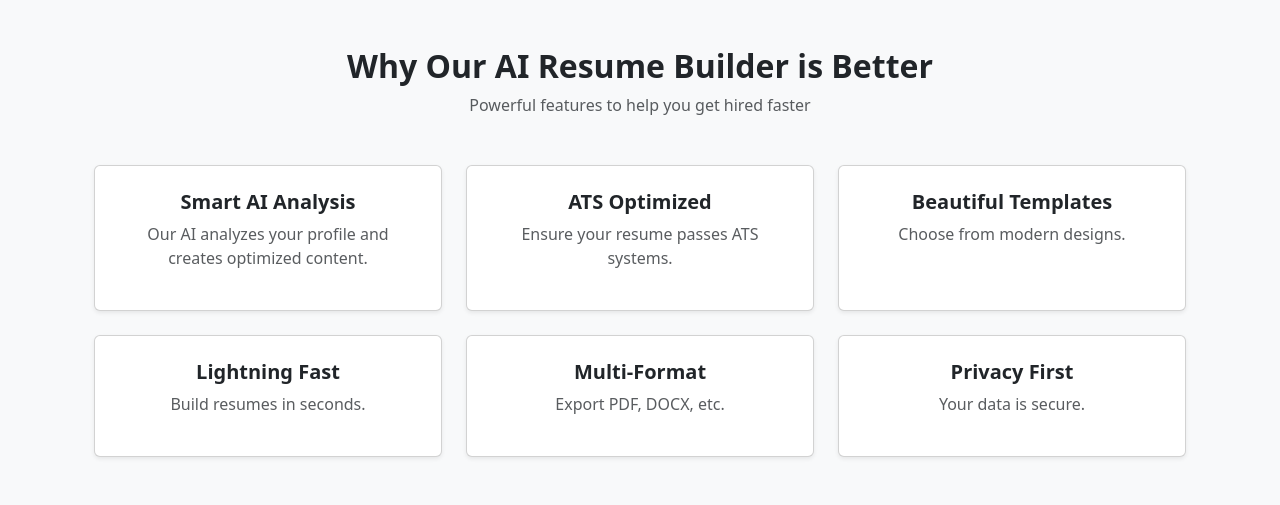
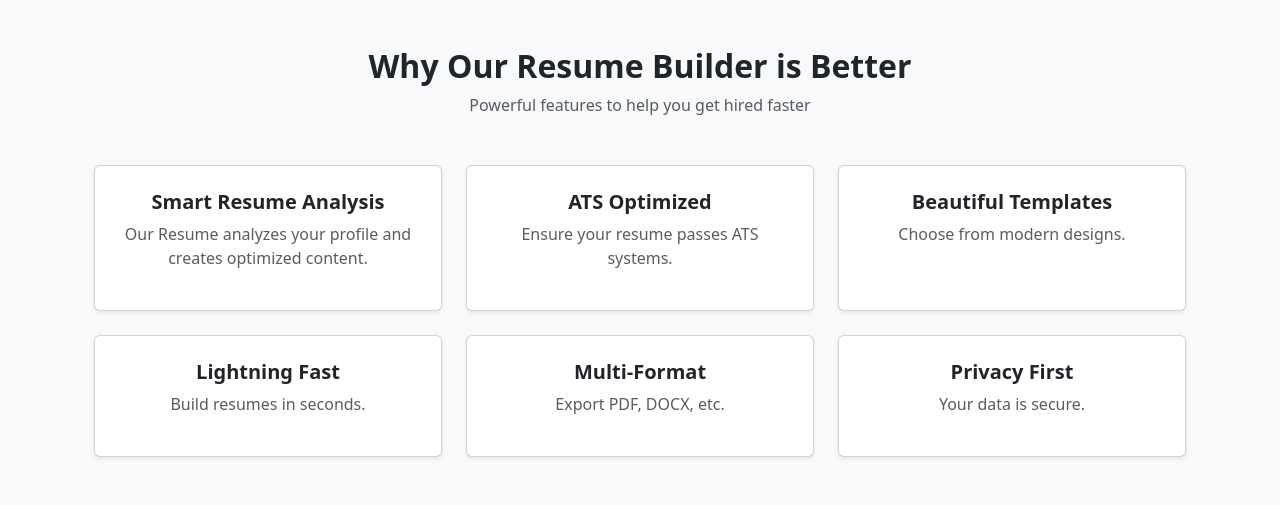
Before and after one commit to Ri-n-jpg/AI-Resume-Builder, a Django app: page / in a window 1280 px wide. Shown: the part 581-1086 px from the top of the page. Run offline with Django 5.2, Linux system fonts and the light colour scheme; a user stored in the database is signed in.

Commit message:
updated code

```diff
--- a/ai_resume/resume/templates/base.html
+++ b/ai_resume/resume/templates/base.html
@@ -13,14 +13,13 @@
 <nav class="navbar navbar-expand-lg navbar-dark bg-dark">
   <div class="container">
 
-    <a class="navbar-brand" href="/">AI Resume</a>
+    <a class="navbar-brand" href="/"> Resume Builder</a>
 
     <div class="ms-auto">
 
       {% if user.is_authenticated %}
 
         <a href="/dashboard/" class="btn btn-outline-light me-2">Dashboard</a>
-        <a href="/create/" class="btn btn-primary me-2">Create Resume</a>
         <a href="/logout/" class="btn btn-danger">Logout</a>
 
       {% else %}
--- a/ai_resume/resume/templates/home.html
+++ b/ai_resume/resume/templates/home.html
@@ -15,7 +15,7 @@
 
   <div class="container text-center">
     <h1 class="display-4 fw-bold">
-      Build Your Resume with AI 🚀
+      Build Your Resume  🚀
     </h1>
 
     <p class="mt-3">
@@ -33,7 +33,7 @@
 <div class="container py-5">
 
   <div class="text-center mb-5">
-    <h2 class="fw-bold">Why Our AI Resume Builder is Better</h2>
+    <h2 class="fw-bold">Why Our  Resume Builder is Better</h2>
     <p class="text-muted">Powerful features to help you get hired faster</p>
   </div>
 
@@ -41,9 +41,9 @@
 
     <div class="col-md-4">
       <div class="card p-4 h-100 text-center shadow-sm">
-        <h5 class="fw-bold">Smart AI Analysis</h5>
+        <h5 class="fw-bold">Smart Resume Analysis</h5>
         <p class="text-muted">
-          Our AI analyzes your profile and creates optimized content.
+          Our  Resume analyzes your profile and creates optimized content.
         </p>
       </div>
     </div>
--- a/ai_resume/resume/urls.py
+++ b/ai_resume/resume/urls.py
@@ -22,14 +22,11 @@ path('logout/', views.user_logout, name='logout'),
 path('signup/', views.signup, name='signup'),
 
 # FEATURES
-path('save-template/', views.save_template, name='save_template'),
-path('change-password/', views.change_password, name='change_password'),
-path('logout-all/', views.logout_all, name='logout_all'),
-path('delete-account/', views.delete_account, name='delete_account'),
+ path('save-template/', views.save_template, name='save_template'),
+    path('change-password/', views.change_password, name='change_password'),
+    path('logout-all/', views.logout_all, name='logout_all'),
+    path('delete-account/', views.delete_account, name='delete_account'),
 
-# DELETE
-path('delete/<int:id>/', views.delete_resume, name='delete_resume'),
-
-# DOWNLOAD (ONLY ONE)
-path('download/<int:id>/<str:template>/', views.download_pdf, name='download_pdf'),
-   ]
+    path('delete/<int:id>/', views.delete_resume, name='delete_resume'),
+    path('download/<int:id>/<str:template>/', views.download_pdf, name='download_pdf'),
+]
--- a/ai_resume/resume/views.py
+++ b/ai_resume/resume/views.py
@@ -1,4 +1,4 @@
-# resume/views.py
+
 from django.shortcuts import render, redirect, get_object_or_404
 from django.contrib.auth.decorators import login_required
 from django.contrib.auth import login, logout
@@ -13,6 +13,7 @@ from .models import Resume, Profile
 # ---------------- HOME ----------------
 def home(request):
     return render(request, "home.html")
+    # not logged in
 
 
 # ---------------- DASHBOARD ----------------
```
Also changed, not shown: ai_resume/resume/templates/analyze.html (added, +18 -0 lines), README.md (added), ai_resume/db.sqlite3, ai_resume/img.png (added), images/create_resume.jpeg (added), images/dashboard.jpeg (added), images/demo.jpeg (added), images/home.jpeg (added), images/login.jpeg (added), images/overview.jpeg (added), images/settings.jpeg (added), images/templates.jpeg (added).
